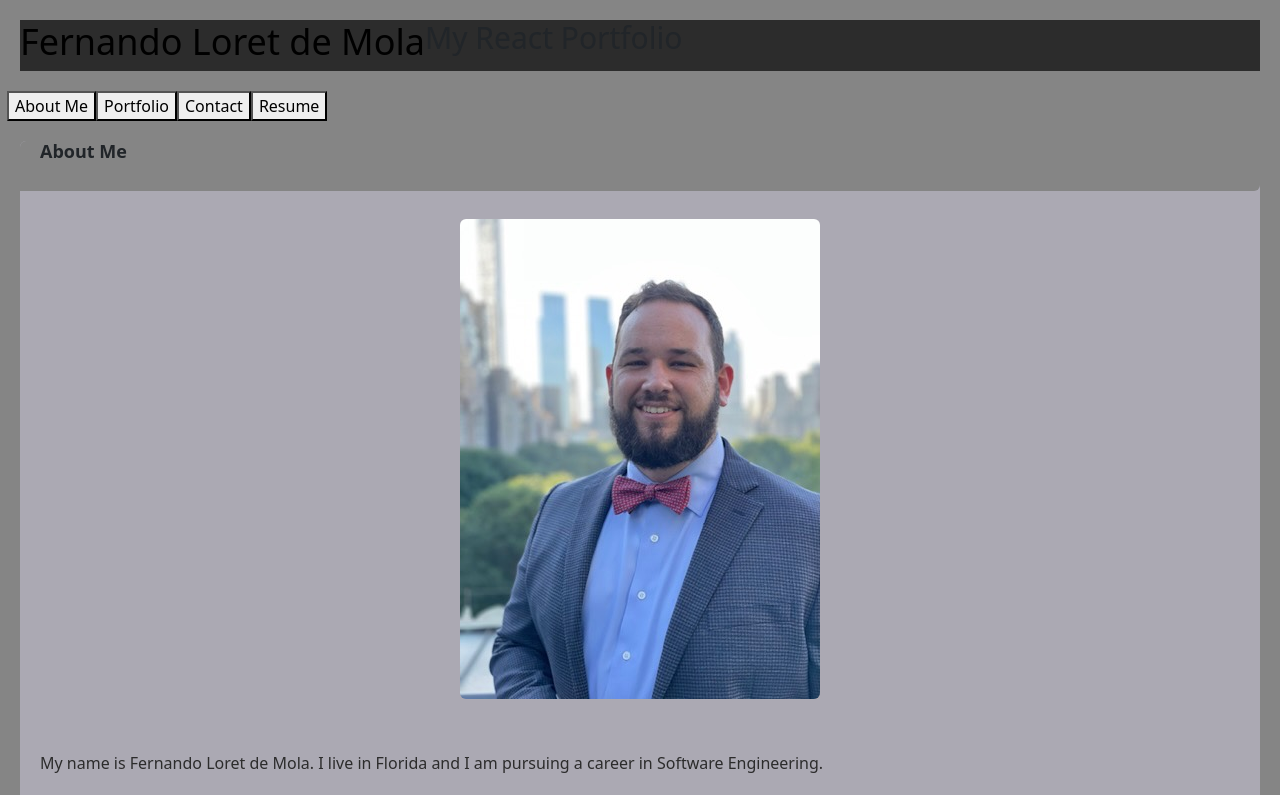
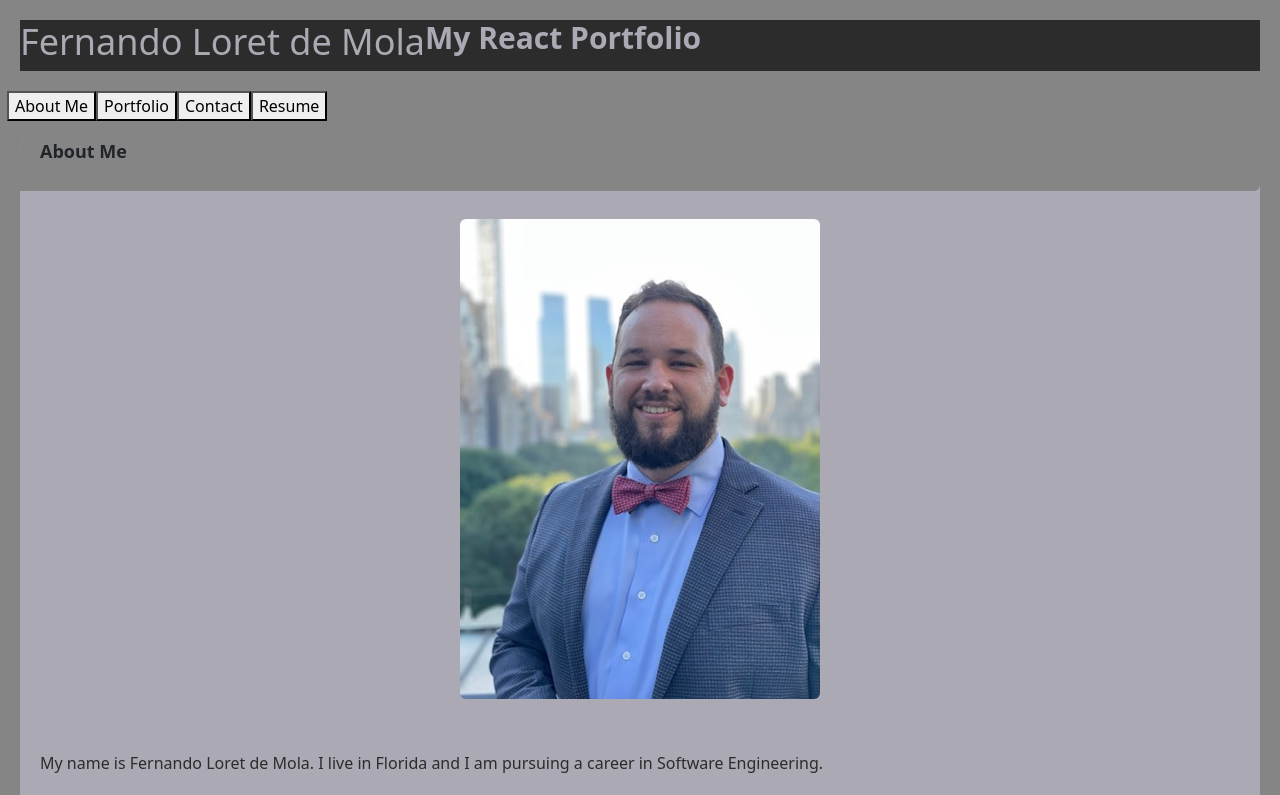
Before and after one commit to floretdemola/react-portfolio, a React (Create React App) app in the folder my-app/: page / in a window 1280 px wide. Shown: the top 795 px of the page. Built offline with nearby package versions, Linux system fonts and the light colour scheme.

Commit message:
troubleshooting

```diff
--- a/my-app/src/components/Header.js
+++ b/my-app/src/components/Header.js
@@ -14,11 +14,13 @@ const styles = {
     h1: {
         fontSize: "36px",
         fontweight: "bolder",
-        color: "#000000"
+        color: "#aba9b3"
     },
     h3: {
         fontSize: "30px",
-        fontweight: "bolder",
+        fontWeight: "bolder",
+        color: "#aba9b3",
+        justifyItems: "end",
     },
 };
 
--- a/my-app/src/components/Portfolio.js
+++ b/my-app/src/components/Portfolio.js
@@ -50,6 +50,7 @@ const styles = {
     section: {
         marginTop: 40,
         marginBottom: 40,
+        color: "#2c2c2c",
         backgroundColor: "#858585",
         textalign: "center",
         alignitems: "center",
--- a/my-app/src/components/Resume.js
+++ b/my-app/src/components/Resume.js
@@ -21,6 +21,7 @@ const styles = {
         color: '#aba9b3',
         textAlign:'justify',
         padding: 20,
+        color: "#2c2c2c",
         alightItems: "center",
         display: "flex",
     },
@@ -70,8 +71,8 @@ function Resume() {
                     <li>Git</li>
                     <li>Node</li>
                     <li>Web APIs</li>
-                    <li>Third Parth APIs</li>
-                    <li>Server Side APIs</li>                    <li>VS Code</li>
+                    <li>Third Party APIs</li>
+                    <li>Server Side APIs</li>
                     <li>OOP</li>
                     <li>MVC</li>
                     <li>PWA</li>
--- a/package.json
+++ b/package.json
@@ -19,6 +19,7 @@
   },
   "homepage": "https://github.com/floretdemola/react-portfolio#readme",
   "dependencies": {
+    "bootstrap": "^5.3.0",
     "gh-pages": "^5.0.0"
   }
 }
```
Also changed, not shown: 1 other file (tests, documents, lock files or other folders).
